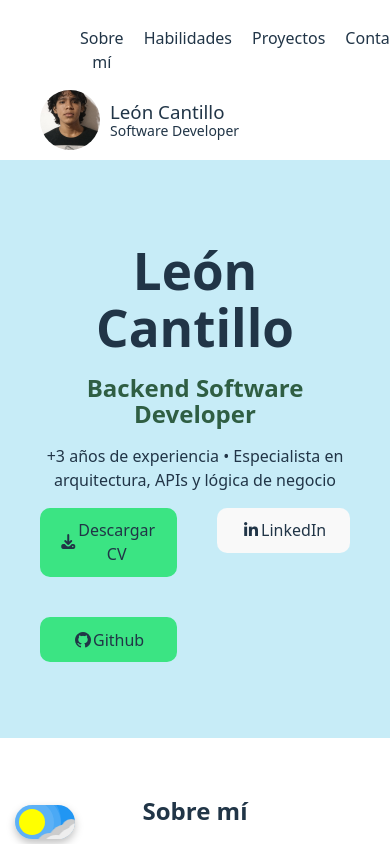
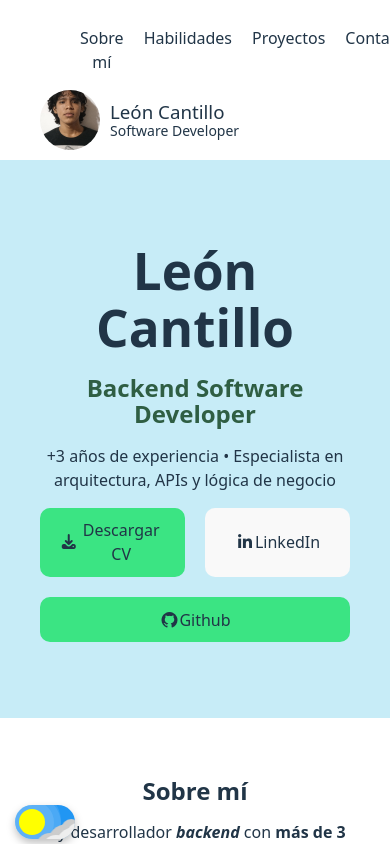
Before and after one commit to leoncantillo/portfolio, a React (Vite) app: page / in a window 390 px wide. Shown: the top 844 px of the page. Built offline with nearby package versions, Linux system fonts and the light colour scheme.

Commit message:
[UPDATE] Network buttons styles with the new structure.

```diff
--- a/src/styles/section_hero.scss
+++ b/src/styles/section_hero.scss
@@ -18,6 +18,7 @@
     display: flex;
       align-items: center;
       justify-content: center;
+    height: 100%;
   }
 }
 
@@ -25,9 +26,10 @@
 /* Tablet */
 @media (max-width: 768px) {
   .hero__networks {
+    gap: 20px;
     grid-template-columns: repeat(2, 1fr);
 
-    .hero__networks-button--github {
+    li:has(.hero__networks-button--github) {
       grid-column: span 2;
     }
   }
@@ -37,11 +39,10 @@
 @media (max-width: 380px) {
   .hero__networks {
     grid-template-columns: 1fr;
-    gap: 20px;
-  }
 
-  .hero__networks-button {
-    grid-column: 1 / 3;
+    li:has(.hero__networks-button) {
+      grid-column: 1 / 3;
+    }
   }
 }
 
```
